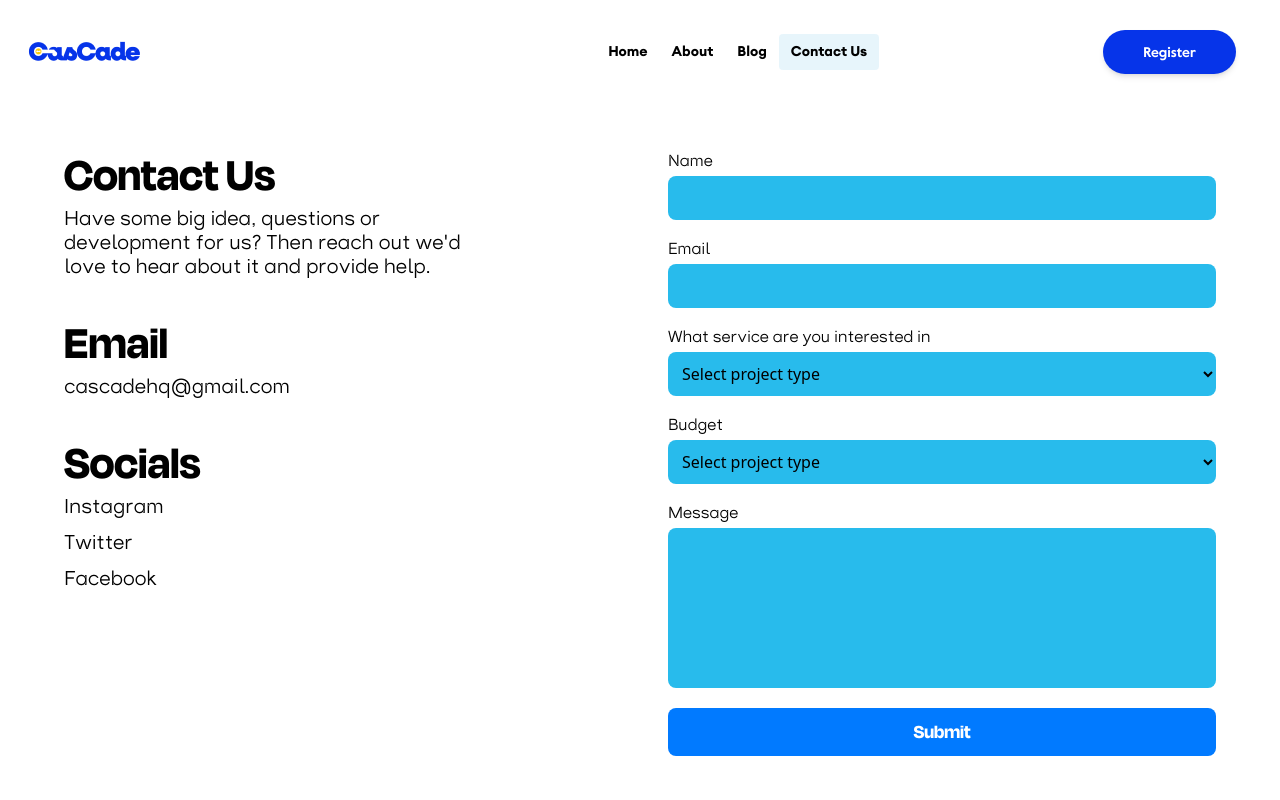
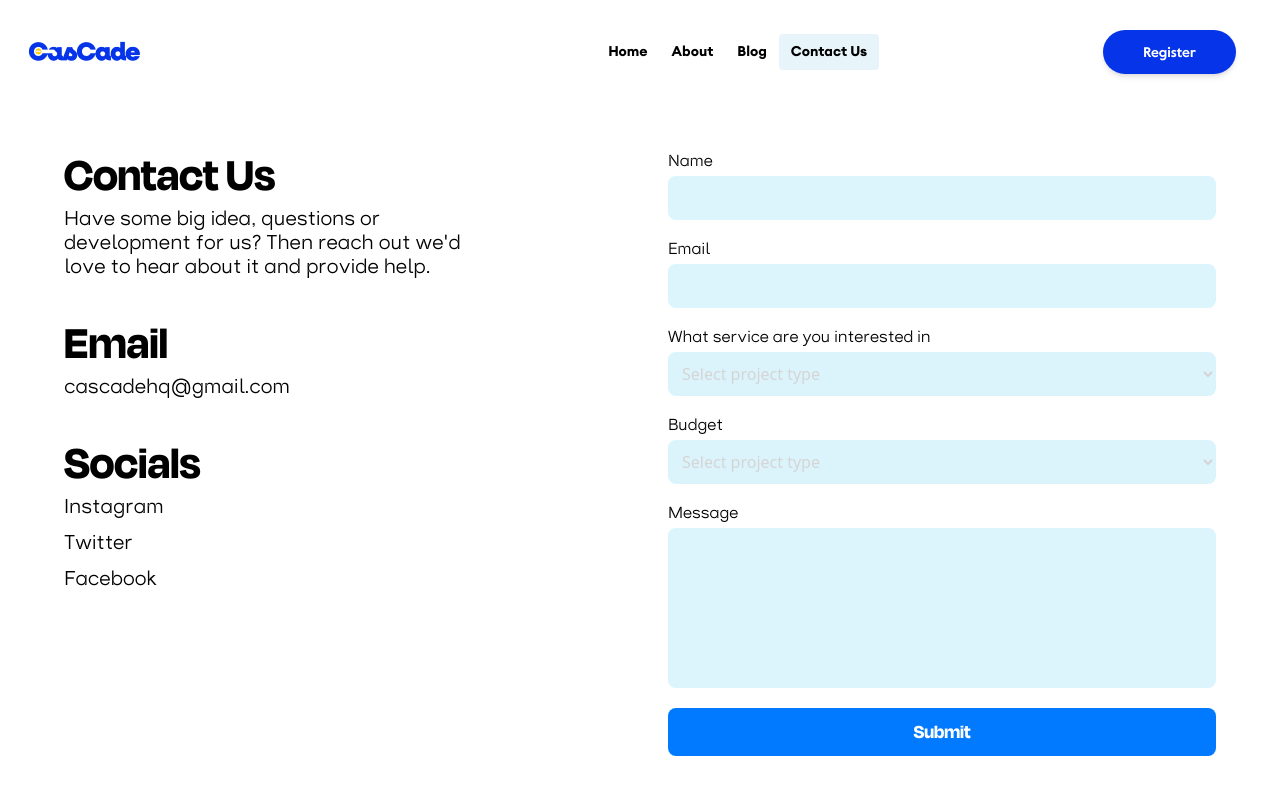
Before and after one commit to CascadeHQ/CascadeHQ-Website, a React (Vite) app in the folder Cascade-Website/: page /contact-us in a window 1280 px wide. Shown: the top 800 px of the page. Built offline with nearby package versions, Linux system fonts and the light colour scheme.

Commit message:
Changes on the form

```diff
--- a/Cascade-Website/src/pages/contactUs/components/ContactForm.tsx
+++ b/Cascade-Website/src/pages/contactUs/components/ContactForm.tsx
@@ -13,7 +13,7 @@ const ContactForm = () => {
           <input
             type="text"
             title="Name"
-            className="p-2.5 bg-brandBlue3x rounded-lg text-brandBlack8x text-base outline-0"
+            className="p-2.5 bg-brandBlue3x opacity-[16%] rounded-lg text-brandBlack8x text-base outline-0"
           />
         </div>
         <div className="flex flex-col gap-y-1 mb-5">
@@ -26,7 +26,7 @@ const ContactForm = () => {
           <input
             type="text"
             title="Please enter an email address"
-            className="p-2.5 bg-brandBlue3x rounded-lg text-brandBlack8x text-base outline-0"
+            className="p-2.5 bg-brandBlue3x opacity-[16%] rounded-lg text-brandBlack8x text-base outline-0"
           />
         </div>
         <div className="flex flex-col gap-y-1 mb-5">
@@ -40,7 +40,7 @@ const ContactForm = () => {
             name=""
             id=""
             title="Select a Service"
-            className="p-2.5 bg-brandBlue3x rounded-lg text-brandBlack8x text-base outline-0"
+            className="p-2.5 bg-brandBlue3x opacity-[16%] rounded-lg text-brandBlack8x text-base outline-0"
           >
             <option value="Select project type" selected className="bg-white">
               Select project type
@@ -70,7 +70,7 @@ const ContactForm = () => {
             name=""
             id=""
             title="Budget"
-            className="p-2.5 bg-brandBlue3x rounded-lg text-brandBlack8x text-base outline-0"
+            className="p-2.5 bg-brandBlue3x opacity-[16%] rounded-lg text-brandBlack8x text-base outline-0"
           >
             <option value="Select project type" selected className="bg-white">
               Select project type
@@ -97,7 +97,7 @@ const ContactForm = () => {
             name=""
             id=""
             title="Message"
-            className="p-2.5 lg:h-40 bg-brandBlue3x rounded-lg text-brandBlack8x text-base outline-0 resize-none"
+            className="p-2.5 lg:h-40 bg-brandBlue3x opacity-[16%] rounded-lg text-brandBlack8x text-base outline-0 resize-none"
           />
         </div>
         <button className="font-DegularDiplayBold text-sm lg:text-xl w-full rounded-lg text-white p-2.5 bg-brandBlue5x hover:opacity-60">
```
